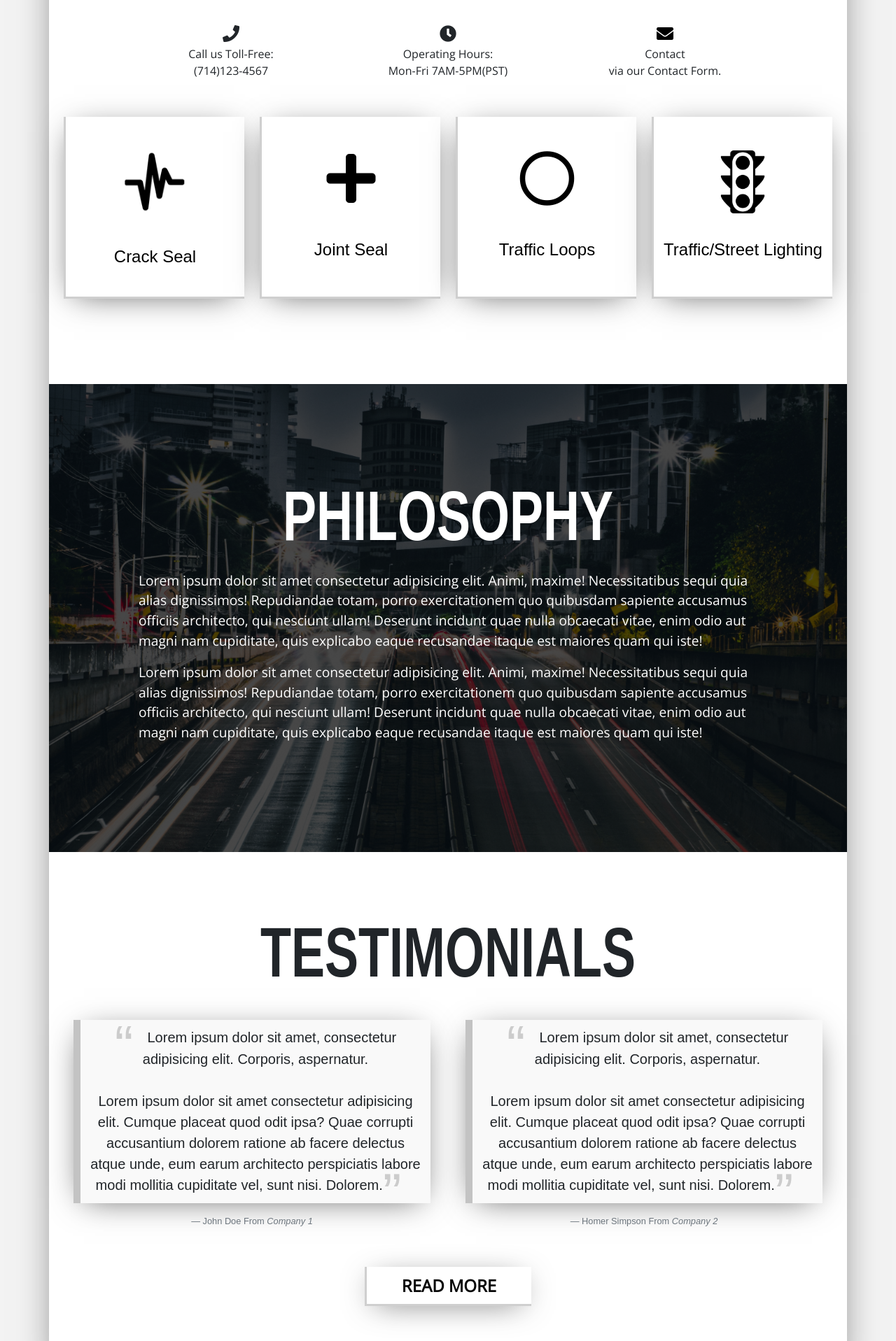
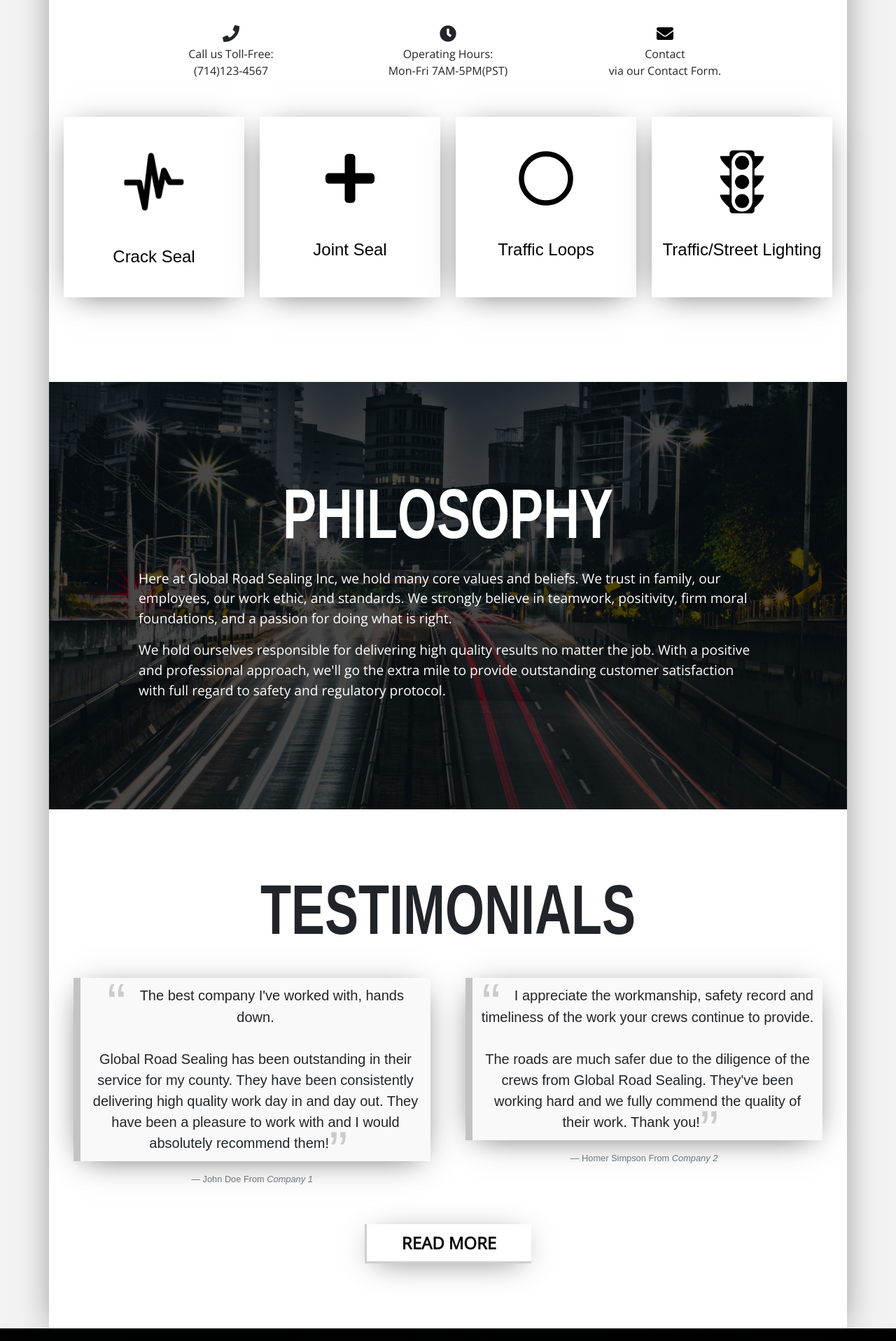
Before and after one commit to AlexanderDLe/GRSI, a React (Create React App) app in the folder client/: page / in a window 1280 px wide. Shown: the part 1104-3021 px from the top of the page at 70% size. Built offline with nearby package versions, Linux system fonts and the light colour scheme; a web font is replaced by a local one.

Commit message:
Philosophy and Testimonials example

```diff
--- a/client/src/components/history/History.js
+++ b/client/src/components/history/History.js
@@ -12,10 +12,10 @@ export default () => {
               CLIENTS
             </h1>
             <p className="lead p-2 text-white centered-text">
-              Traffic Loops Crackfilling Inc. has had the honor of working with
-              many public and private agencies in California as a trusted
-              electrical contractor. Below is a gallery of clients we've had the
-              pleasure of working with.
+              Global Road Sealing Inc. has had the honor of working with many
+              public and private agencies in California as a trusted electrical
+              contractor. Below is a gallery of clients we've had the pleasure
+              of working with.
             </p>
           </Container>
         </div>
--- a/client/src/components/layout/Landing.js
+++ b/client/src/components/layout/Landing.js
@@ -56,7 +56,7 @@ export default () => {
             <Row className="conditional-padding mt-5">
               <Col lg="3" md="6" className="p-1">
                 <Link to="/crack-seal">
-                  <div className="service-card borderStyle m-auto">
+                  <div className="service-card m-auto">
                     <img
                       className="service-icon-traffic py-5 m-auto"
                       src={CrackSealIcon}
@@ -68,7 +68,7 @@ export default () => {
               </Col>
               <Col lg="3" md="6" className="p-1">
                 <Link to="/joint-seal">
-                  <div className="service-card borderStyle m-auto">
+                  <div className="service-card m-auto">
                     <i className="service-icon py-5 m-auto fas fa-plus " />
                     <h4 className="text-center pb-5 ">Joint Seal</h4>
                   </div>
@@ -76,7 +76,7 @@ export default () => {
               </Col>
               <Col lg="3" md="6" className="p-1">
                 <Link to="/traffic-loops">
-                  <div className="service-card borderStyle m-auto">
+                  <div className="service-card m-auto">
                     <i className="service-icon py-5 m-auto far fa-circle " />
                     <h4 className="text-center pb-5 ">Traffic Loops</h4>
                   </div>
@@ -84,7 +84,7 @@ export default () => {
               </Col>
               <Col lg="3" md="6" className="p-1">
                 <Link to="/traffic-loops">
-                  <div className="service-card borderStyle m-auto">
+                  <div className="service-card m-auto">
                     <img
                       className="service-icon-traffic py-5 m-auto"
                       src={trafficLight}
@@ -107,20 +107,17 @@ export default () => {
               </h1>
 
               <p className="lead p-2 centered-text">
-                Lorem ipsum dolor sit amet consectetur adipisicing elit. Animi,
-                maxime! Necessitatibus sequi quia alias dignissimos! Repudiandae
-                totam, porro exercitationem quo quibusdam sapiente accusamus
-                officiis architecto, qui nesciunt ullam! Deserunt incidunt quae
-                nulla obcaecati vitae, enim odio aut magni nam cupiditate, quis
-                explicabo eaque recusandae itaque est maiores quam qui iste!
+                Here at Global Road Sealing Inc, we hold many core values and
+                beliefs. We trust in family, our employees, our work ethic, and
+                standards. We strongly believe in teamwork, positivity, firm
+                moral foundations, and a passion for doing what is right.
               </p>
               <p className="lead  centered-text p-2">
-                Lorem ipsum dolor sit amet consectetur adipisicing elit. Animi,
-                maxime! Necessitatibus sequi quia alias dignissimos! Repudiandae
-                totam, porro exercitationem quo quibusdam sapiente accusamus
-                officiis architecto, qui nesciunt ullam! Deserunt incidunt quae
-                nulla obcaecati vitae, enim odio aut magni nam cupiditate, quis
-                explicabo eaque recusandae itaque est maiores quam qui iste!
+                We hold ourselves responsible for delivering high quality
+                results no matter the job. With a positive and professional
+                approach, we'll go the extra mile to provide outstanding
+                customer satisfaction with full regard to safety and regulatory
+                protocol.
               </p>
             </div>
           </div>
@@ -130,15 +127,13 @@ export default () => {
               <Row className="py-3 conditional-padding">
                 <Col lg="6">
                   <blockquote className="blockquote">
-                    Lorem ipsum dolor sit amet, consectetur adipisicing elit.
-                    Corporis, aspernatur.
+                    The best company I've worked with, hands down.
                     <br />
                     <br />
-                    Lorem ipsum dolor sit amet consectetur adipisicing elit.
-                    Cumque placeat quod odit ipsa? Quae corrupti accusantium
-                    dolorem ratione ab facere delectus atque unde, eum earum
-                    architecto perspiciatis labore modi mollitia cupiditate vel,
-                    sunt nisi. Dolorem.
+                    Global Road Sealing has been outstanding in their service
+                    for my county. They have been consistently delivering high
+                    quality work day in and day out. They have been a pleasure
+                    to work with and I would absolutely recommend them!
                   </blockquote>
                   <div className="blockquote-footer">
                     John Doe From <cite title="Company 1">Company 1</cite>
@@ -146,15 +141,13 @@ export default () => {
                 </Col>
                 <Col lg="6">
                   <blockquote className="blockquote">
-                    Lorem ipsum dolor sit amet, consectetur adipisicing elit.
-                    Corporis, aspernatur.
+                    I appreciate the workmanship, safety record and timeliness
+                    of the work your crews continue to provide.
                     <br />
                     <br />
-                    Lorem ipsum dolor sit amet consectetur adipisicing elit.
-                    Cumque placeat quod odit ipsa? Quae corrupti accusantium
-                    dolorem ratione ab facere delectus atque unde, eum earum
-                    architecto perspiciatis labore modi mollitia cupiditate vel,
-                    sunt nisi. Dolorem.
+                    The roads are much safer due to the diligence of the crews
+                    from Global Road Sealing. They've been working hard and we
+                    fully commend the quality of their work. Thank you!
                   </blockquote>
                   <div className="blockquote-footer">
                     Homer Simpson From <cite title="Company 1">Company 2</cite>
```
